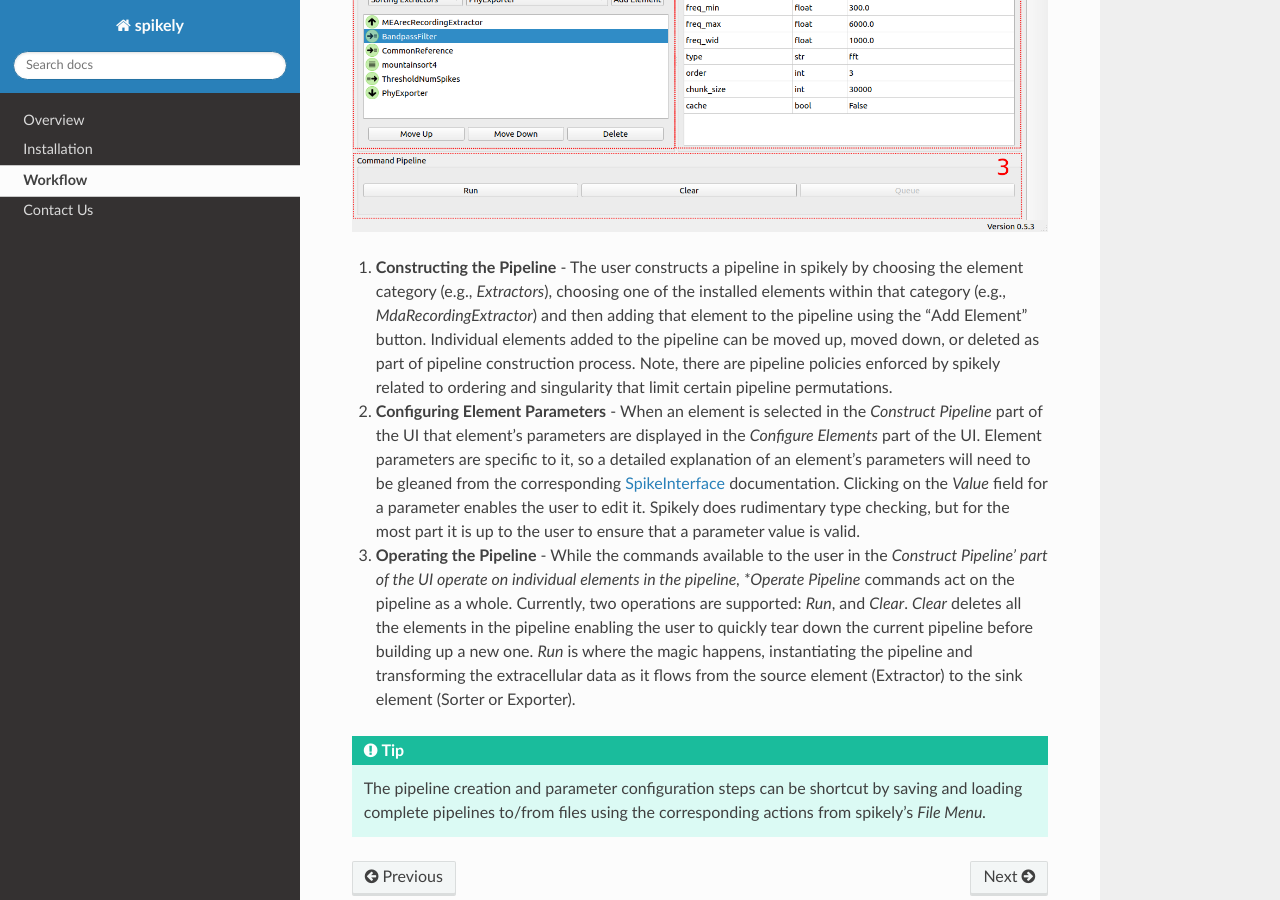
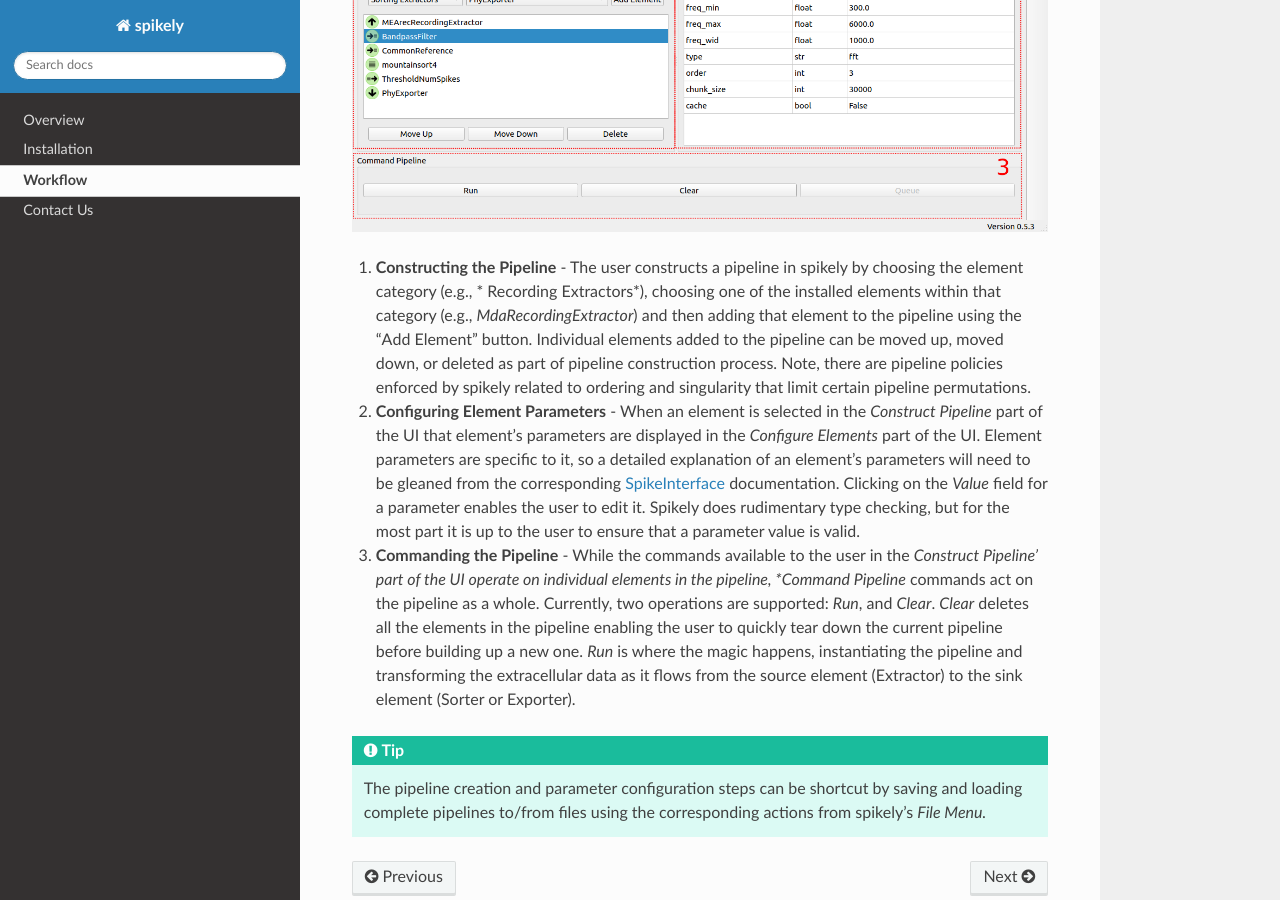
Before and after one commit to SpikeInterface/spikely, a Sphinx documentation site: the page built from docs/source/workflow.rst, in a window 1280 px wide and 900 px high, scrolled down 439 px. Built offline with Sphinx 7.4.7 and the Read the Docs theme 2.0.0, drawn with Linux system fonts in a browser that asks for light colours.

Commit message:
Updated for change to Extractors and Exporters

```diff
--- a/docs/source/workflow.rst
+++ b/docs/source/workflow.rst
@@ -15,13 +15,13 @@
 .. image:: ../images/gui_annotated.png
 
 1. **Constructing the Pipeline** - The user constructs a pipeline in spikely by
-   choosing the element category (e.g., *Extractors*), choosing one of the
-   installed elements within that category (e.g., *MdaRecordingExtractor*) and
-   then adding that element to the pipeline using the "Add Element" button.
-   Individual elements added to the pipeline can be moved up, moved down, or
-   deleted as part of pipeline construction process.  Note, there are pipeline
-   policies enforced by spikely related to ordering and singularity that limit
-   certain pipeline permutations.
+   choosing the element category (e.g., * Recording Extractors*), choosing one
+   of the installed elements within that category (e.g.,
+   *MdaRecordingExtractor*) and then adding that element to the pipeline using
+   the "Add Element" button. Individual elements added to the pipeline can be
+   moved up, moved down, or deleted as part of pipeline construction process.
+   Note, there are pipeline policies enforced by spikely related to ordering
+   and singularity that limit certain pipeline permutations.
 
 2. **Configuring Element Parameters** - When an element is selected in the
    *Construct Pipeline* part of the UI that element's parameters are displayed
@@ -32,15 +32,15 @@
    rudimentary type checking, but for the most part it is up to the user to
    ensure that a parameter value is valid.
 
-3. **Operating the Pipeline** - While the commands available to the user in the
-   *Construct Pipeline' part of the UI operate on individual elements in the
-   pipeline, *Operate Pipeline* commands act on the pipeline as a whole.
+3. **Commanding the Pipeline** - While the commands available to the user in
+   the *Construct Pipeline' part of the UI operate on individual elements in
+   the pipeline, *Command Pipeline* commands act on the pipeline as a whole.
    Currently, two operations are supported: *Run*, and *Clear*.  *Clear*
    deletes all the elements in the pipeline enabling the user to quickly tear
    down the current pipeline before building up a new one.  *Run* is where the
-   magic happens, instantiating the pipeline and transforming the
-   extracellular data as it flows from the source element (Extractor) to the
-   sink element (Sorter or Exporter).
+   magic happens, instantiating the pipeline and transforming the extracellular
+   data as it flows from the source element (Extractor) to the sink element
+   (Sorter or Exporter).
 
 .. tip::
    The pipeline creation and parameter configuration steps can be
```
Also changed, not shown: docs/source/overview.rst (+12 -11 lines).
